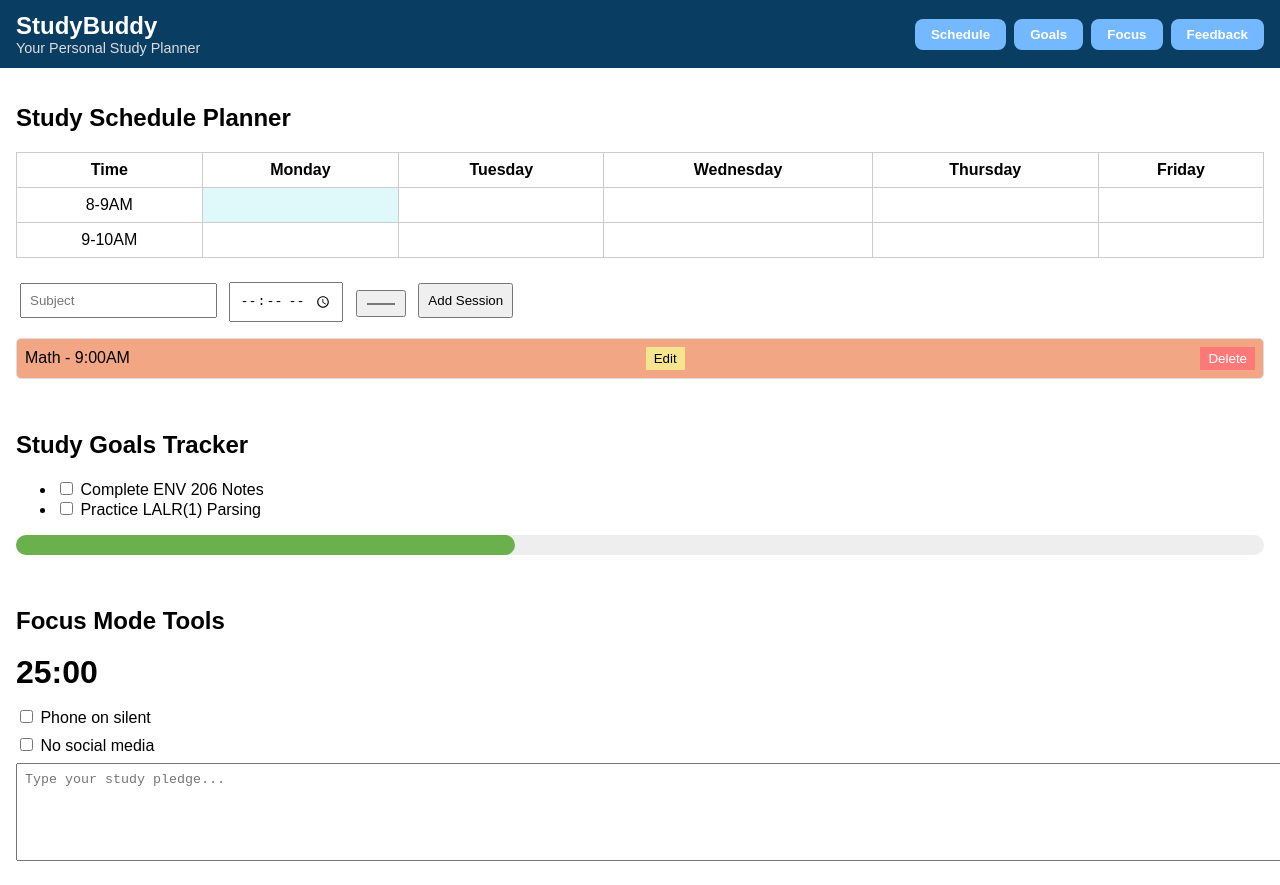
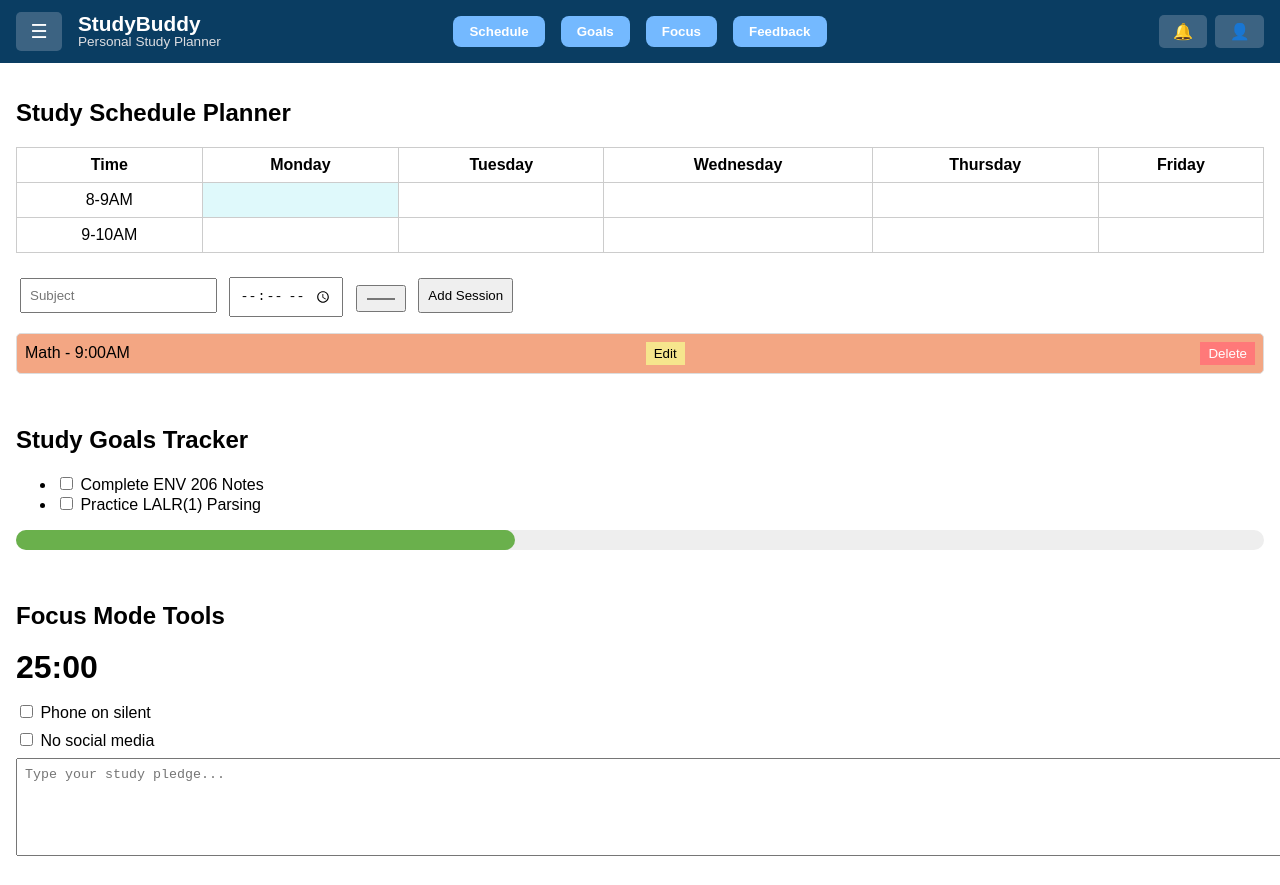
Before and after one commit to LimonRahman/studybuddy, a plain HTML site: page index.html in a window 1280 px wide. Drawn offline with Linux system fonts and the light colour scheme.

Commit message:
update dashbord style

```diff
--- a/index.html
+++ b/index.html
@@ -8,17 +8,31 @@
 </head>
 <body>
 
-  <!-- Top Navigation Bar with Header Left and Nav Buttons Right -->
+  <!-- Top Navigation Bar -->
   <div class="top-bar">
+    <!-- Left: Options + Title -->
+    <div class="top-left">
+      <button class="options-btn">☰</button>
       <div class="header-text">
         <h1 class="site-title">StudyBuddy</h1>
-      <p class="tagline">Your Personal Study Planner</p>
+        <p class="tagline">Personal Study Planner</p>
       </div>
-    <div class="section-buttons">
+    </div>
+
+    <!-- Center: Navigation Buttons -->
+    <div class="top-center">
+      <div class="nav-buttons">
         <a href="#schedule"><button>Schedule</button></a>
         <a href="#goals"><button>Goals</button></a>
         <a href="#focus"><button>Focus</button></a>
         <a href="feedback.html"><button>Feedback</button></a>
+      </div>
+    </div>
+
+    <!-- Right: Notification and Profile -->
+    <div class="top-right">
+      <button class="notify-btn">🔔</button>
+      <button class="profile-btn">👤</button>
     </div>
   </div>
 
--- a/style/main.css
+++ b/style/main.css
@@ -5,7 +5,7 @@ body {
   padding: 0;
 }
 
-/* Top Navigation */
+/* Top Bar Layout */
 .top-bar {
   display: flex;
   justify-content: space-between;
@@ -16,31 +16,60 @@ body {
   flex-wrap: wrap;
 }
 
-/* Header Text */
+/* Left: Options + Title */
+.top-left {
+  display: flex;
+  align-items: center;
+  flex: 1;
+  gap: 1rem;
+}
+
+.options-btn {
+  background-color: #3c6382;
+  color: white;
+  border: none;
+  padding: 0.5rem 0.9rem;
+  font-size: 1.2rem;
+  border-radius: 5px;
+  cursor: pointer;
+  transition: background-color 0.3s ease;
+}
+
+.options-btn:hover {
+  background-color: #60a3bc;
+}
+
 .header-text {
-  text-align: left;
-  flex: 1;
+  display: flex;
+  flex-direction: column;
+  line-height: 1.1;
 }
 
 .site-title {
-  font-size: 1.5rem;
+  font-size: 1.3rem;
   margin: 0;
 }
 
 .tagline {
   margin: 0;
-  font-size: 0.9rem;
+  font-size: 0.85rem;
   color: #dcdde1;
 }
 
-/* Section Navigation Buttons inside Top Bar */
-.section-buttons {
+/* Center: Navigation Buttons */
+.top-center {
+  flex: 2;
   display: flex;
-  gap: 0.5rem;
+  justify-content: center;
+}
+
+.nav-buttons {
+  display: flex;
+  gap: 1rem;
   flex-wrap: wrap;
 }
 
-.section-buttons button {
+.nav-buttons button {
   background-color: #74b9ff;
   border: none;
   padding: 0.5rem 1rem;
@@ -51,11 +80,34 @@ body {
   transition: background-color 0.3s ease;
 }
 
-.section-buttons button:hover {
+.nav-buttons button:hover {
   background-color: #0984e3;
 }
 
-/* Sections */
+/* Right: Notification + Profile */
+.top-right {
+  display: flex;
+  justify-content: flex-end;
+  flex: 1;
+  gap: 0.5rem;
+}
+
+.notify-btn, .profile-btn {
+  background-color: #3c6382;
+  color: white;
+  border: none;
+  padding: 0.45rem 0.9rem;
+  font-size: 1rem;
+  border-radius: 5px;
+  cursor: pointer;
+  transition: background-color 0.3s ease;
+}
+
+.notify-btn:hover, .profile-btn:hover {
+  background-color: #60a3bc;
+}
+
+/* Section Styling */
 section {
   padding: 1rem;
 }
```
Lines whose indentation alone changed are shown as unchanged.
